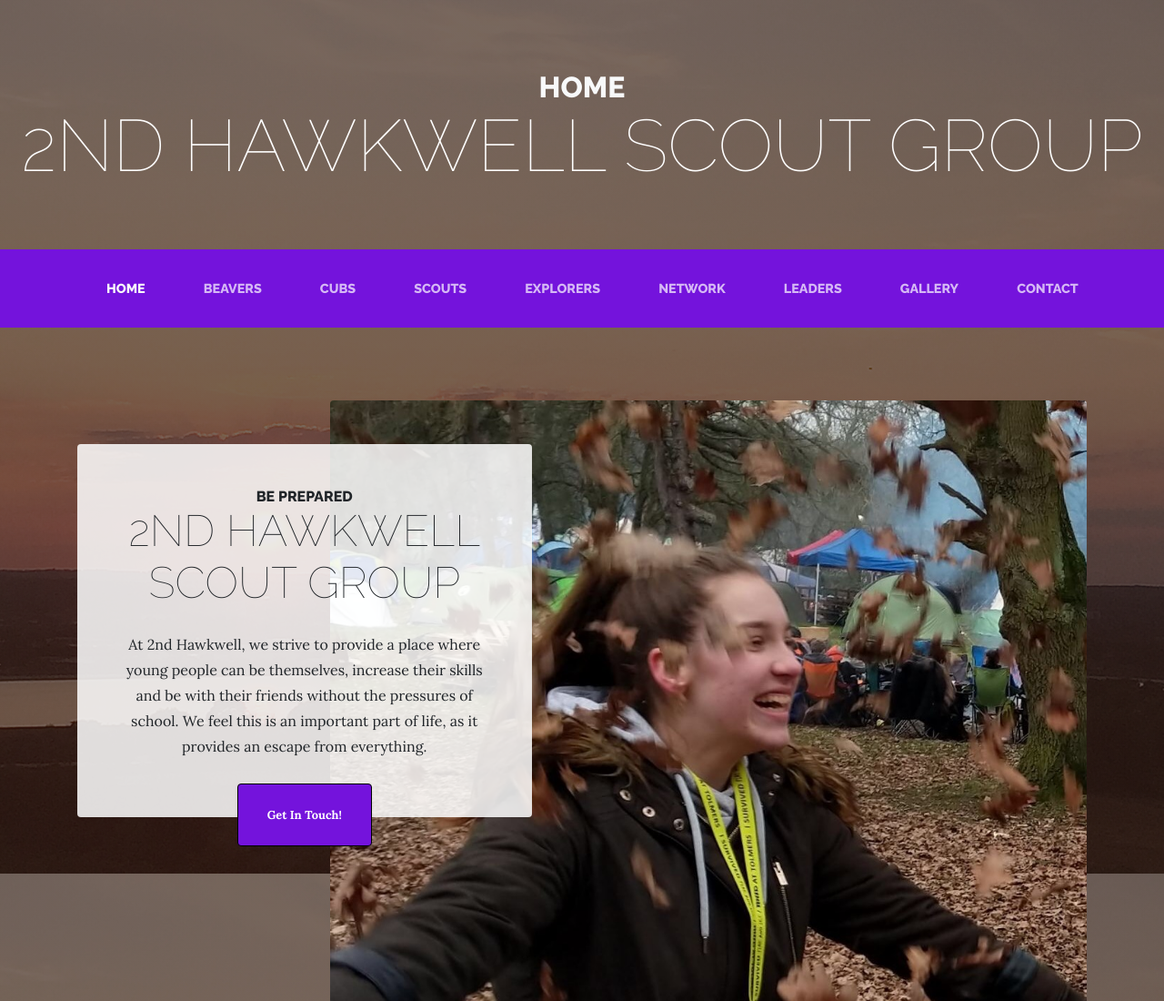
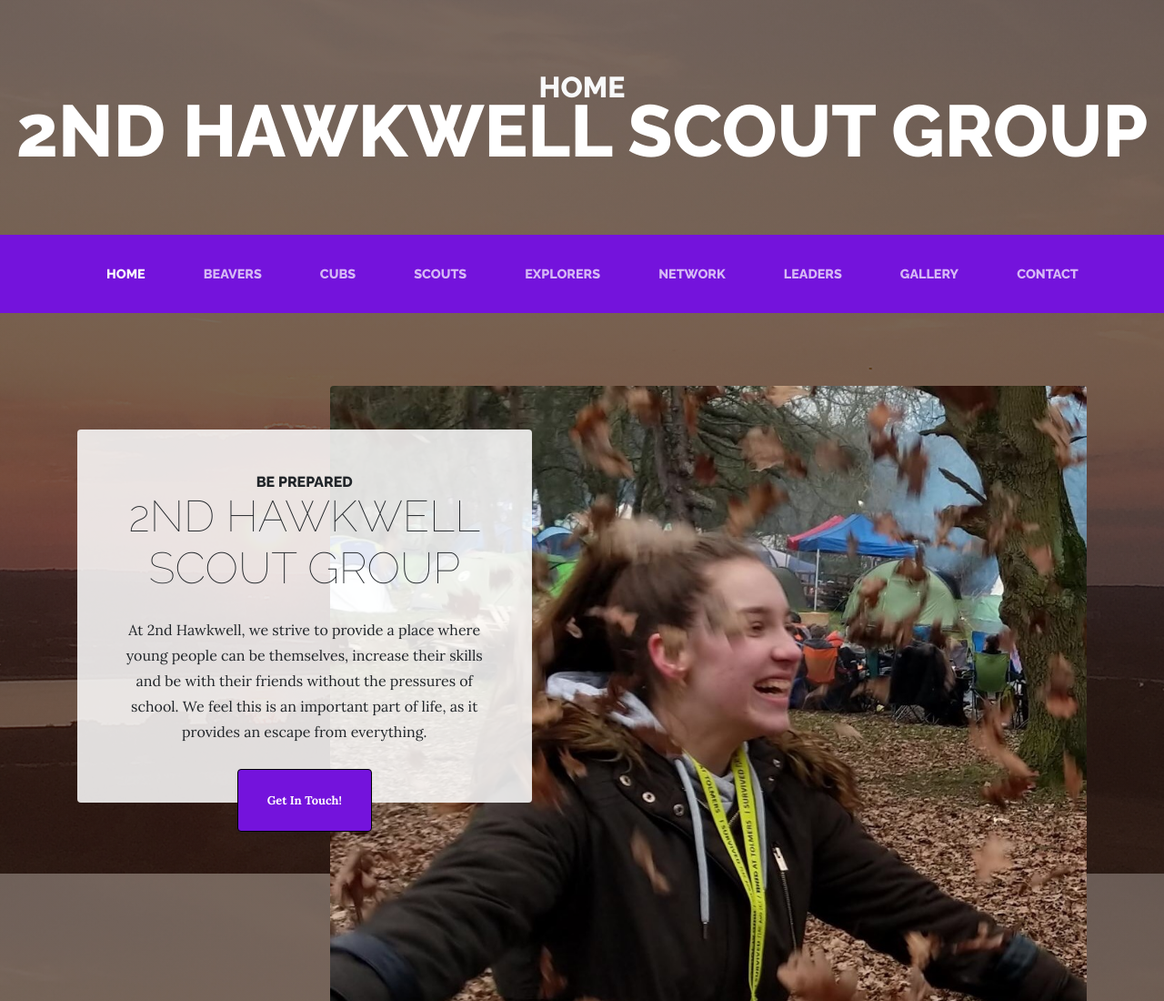
Before and after one commit to James5516/2ndhawkwellscouts, a website: page index.html in a window 1280 px wide. Shown: the top 1100 px of the page at 91% size. Drawn offline with Linux system fonts and the light colour scheme.

Commit message:
Update business-casual.css

```diff
--- a/css/business-casual.css
+++ b/css/business-casual.css
@@ -45,8 +45,8 @@ p {
 
 .site-heading .site-heading-lower {
   font-size: 5rem;
-  font-weight: 100;
-  line-height: 4rem;
+  font-weight: 800;
+  line-height: 2rem;
 }
 
 .page-section {
```
